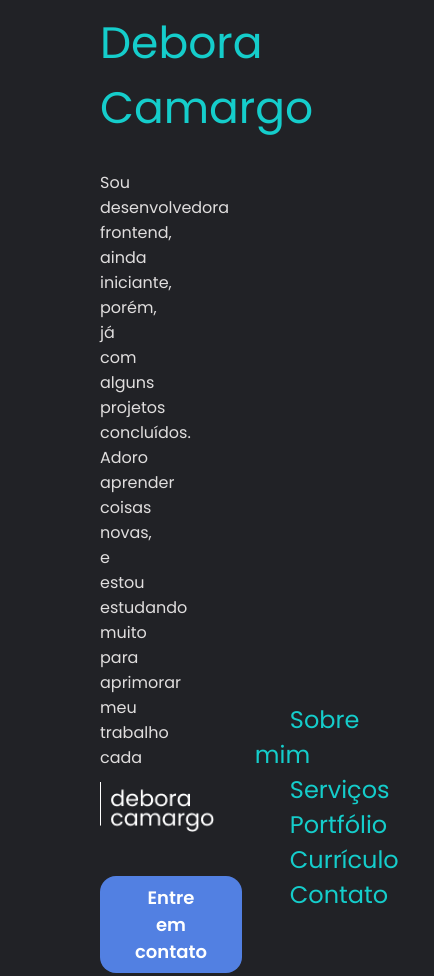
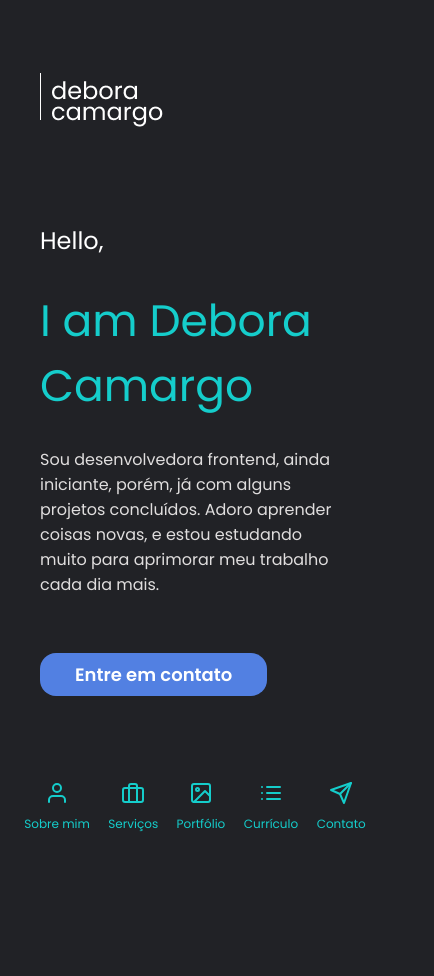
Before and after one commit to debbywar/debora-camargo, a plain HTML site: page index.html in a window 390 px wide. Shown: the top 976 px of the page, 434 px wide, since content can reach past the window. Drawn offline with nearby package versions, Linux system fonts and the light colour scheme.

Commit message:
Create the responsive header

```diff
--- a/index.html
+++ b/index.html
@@ -5,11 +5,13 @@
   <meta http-equiv="X-UA-Compatible" content="IE=edge">
   <meta name="viewport" content="width=device-width, initial-scale=1.0">
   <link rel="stylesheet" href="style.css">
+  <script src="https://unpkg.com/feather-icons"></script>
   <title>Debora Camargo</title>
 </head>
 <body>
   <header>
     <div class="container">
+      <img src="assets/logo.png" alt="Logo Debora Camargo">
       <h2>Hello,</h2>
       <h1>I am Debora Camargo</h1>
       <p>Sou desenvolvedora frontend, ainda iniciante, porém, já com alguns projetos concluídos. Adoro aprender coisas novas, e estou estudando muito para aprimorar meu trabalho cada dia mais.</p>
@@ -19,13 +21,17 @@
   <nav>
     <img src="assets/logo.png" alt="Logo Debora Camargo">
     <ul>
-      <a href="">Sobre mim</a>
-      <a href="">Serviços</a>
-      <a href="">Portfólio</a>
-      <a href="">Currículo</a>
-     <a href="">Contato</a>
+      <!-- <i data-feather="circle"></i> -->
+      <a href="" alt="Sobre mim"> <i data-feather="user"></i>Sobre mim</a>
+      <a href="" alt="Serviços"> <i data-feather="briefcase"></i>Serviços</a>
+      <a href="" alt="Portfólio"> <i data-feather="image"></i>Portfólio</a>
+      <a href="" alt="Currículo"> <i data-feather="list"></i>Currículo</a>
+     <a href="" alt="Contato"> <i data-feather="send"></i>Contato</a>
     </ul>
   </nav>
   <section></section>
+  <script>
+    feather.replace()
+  </script>
 </body>
 </html>
--- a/style.css
+++ b/style.css
@@ -54,6 +54,10 @@ header {
   align-items: center;
 }
 
+header .container img {
+  display: none;
+}
+
 header .container {
   width: 50%;
   height: fit-content;
@@ -84,13 +88,78 @@ nav img {
   height: 50px;
 }
 
+nav ul {
+  width: 100%;
+  display: flex;
+  justify-content: space-around;
+}
+
 nav ul a {
   font-size: 24px;
   color: var(--green);
   text-decoration: none;
-  margin: 0 35px;
+}
+
+nav ul a svg {
+  display: none;
 }
 
 section {
   height: 1500px;
 }
+
+/* RESPONSIVIDADE */
+/* Small Desktops */
+@media (max-width: 1000px) {
+  header .container {
+    width: 100%;
+  }
+  nav ul a {
+    font-size: 18px;
+  }
+
+  nav {
+    padding: 0 30px;
+  }
+
+}
+/* Tablet */
+@media (max-width: 767px) {
+
+header .container img {
+  display: inline;
+  margin-bottom: 70px;
+}
+
+nav img {
+  display: none;
+}
+
+nav ul {
+  padding: 0;
+}
+
+nav ul a  {
+  font-size: 16px;
+}
+}
+
+/* ceclular */
+@media (max-width: 480px) {
+  header .container {
+    padding: 0 40px;
+  }
+
+  nav {
+    padding: 15px;
+  }
+
+  nav ul a {
+    font-size: 12px;
+  }
+
+  nav ul a svg {
+    display: block;
+    margin: 0 auto 10px;
+  }
+}
```
